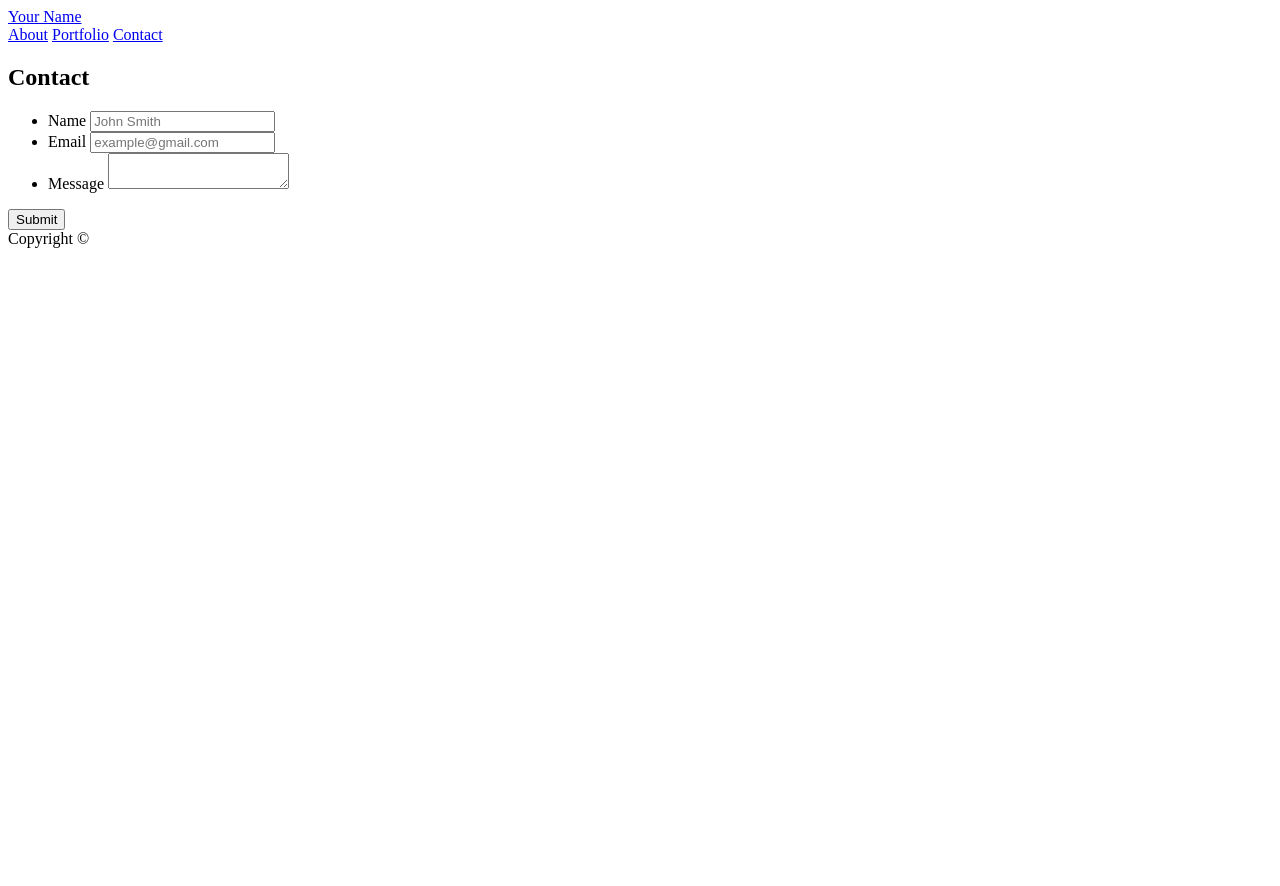
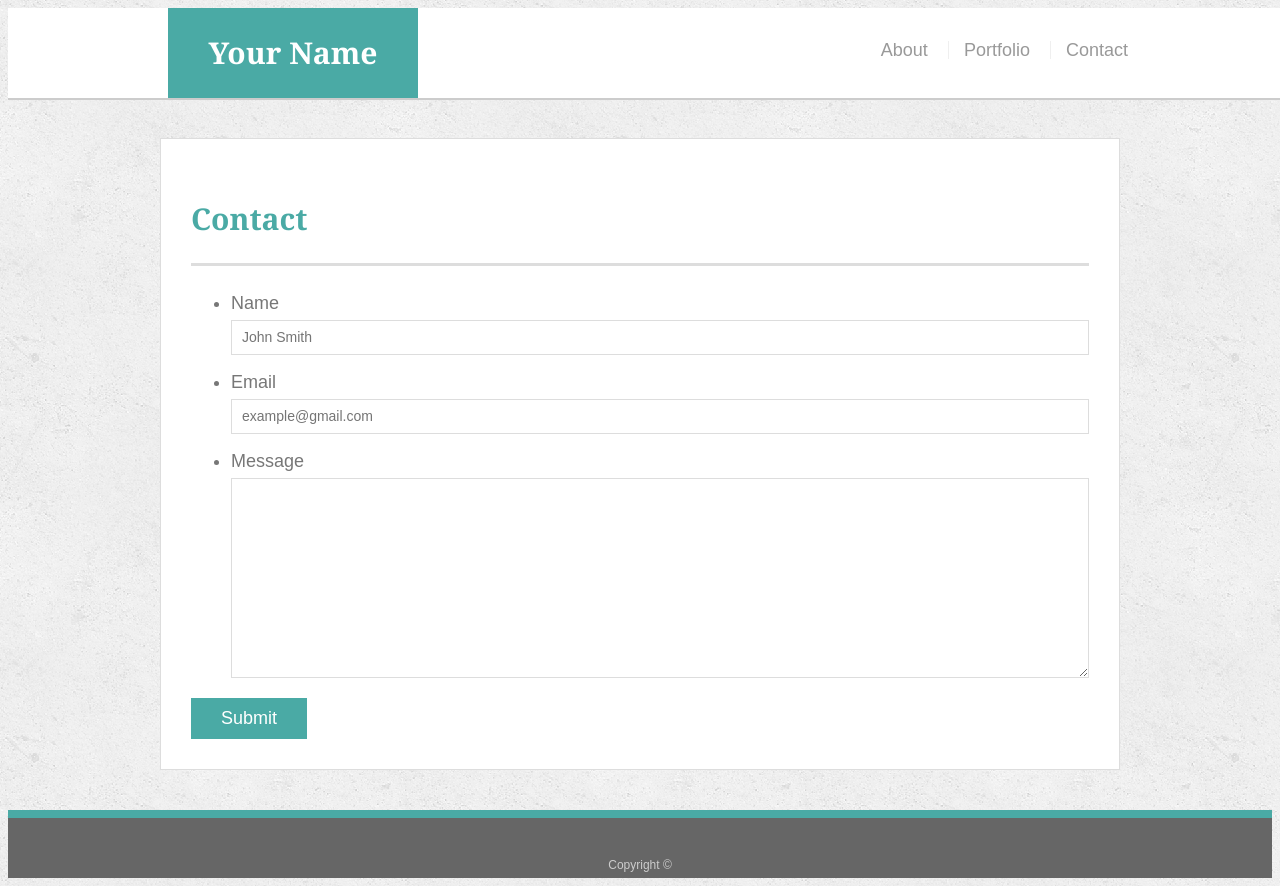
Before and after one commit to edriver4/Basic-Portfolio, a plain HTML site: page contact.html in a window 1280 px wide. Before the commit the page ends 800 px from the top, so only its background shows below. Drawn offline with Linux system fonts and the light colour scheme.

Commit message:
modify style.css and add images

```diff
--- a/assets/css/style.css
+++ b/assets/css/style.css
@@ -1,35 +1,217 @@
-.container2{
-    background-image: url("../images/cork-wallet.png");
-    background-repeat: repeat;
-}
+body {
+    font-family: Arial, "Helvetica Neue", Helvetica, sans-serif;
+    font-size: 18px;
+    line-height: 34px;
+    color: #777;
+    background: url("../images/concrete_seamless.png");
+  }
 
+  * {
+    box-sizing: border-box;
+  }
 
-.container1{
-    background-color: #ffffff;
-    border-color: #cccccc;
-}
+  /* general */
 
-.logo{
-    background-color: #4aaaaf;
-    font-family: Georgia, 'Times New Roman', Times, serif;
-    color:#ffffff;
+  .container {
+    width: 100%;
+    max-width: 960px;
+    margin: 0 auto;
+    clear: both;
+  }
+
+  h1,
+  h2,
+  h3,
+  p {
+    margin-bottom: 20px;
+  }
+
+  p:last-child {
+    margin-bottom: 0;
+  }
+
+  h1,
+  h2,
+  h3 {
+    font-family: Georgia, Times, "Times New Roman", serif;
+    font-weight: 700;
+    color: #4aaaa5;
+  }
+
+  h1 {
+    padding-bottom: 20px;
+    font-size: 30px;
+    line-height: 49px;
+    border-bottom: 3px solid #ddd;
+  }
+
+  h2,
+  h3 {
+    font-size: 22px;
+  }
+
+  /* header */
+
+  #masthead {
+    position: fixed;
+    z-index: 99;
+    width: 100%;
+    margin: 0 0 30px;
+    overflow: auto;
+    color: #fff;
+    background: #fff;
+    border-bottom: 2px solid #ccc;
+  }
+
+  #logo {
     float: left;
-    margin-left: 125px;
-    height:75px;
-    width: 450px;
-    font-weight: bold;
-    vertical-align: middle;
-}
+    width: 250px;
+    height: 90px;
+    font-family: Georgia, Times, "Times New Roman", serif;
+    font-size: 30px;
+    font-weight: 700;
+    line-height: 90px;
+    color: #fff;
+    text-align: center;
+    text-decoration: none;
+    background: #4aaaa5;
+  }
 
-.nav{
-    float:right;
+  nav {
+    float: right;
+    margin-top: 25px;
+  }
 
-}
+  nav a {
+    display: inline-block;
+    padding-left: 15px;
+    margin-left: 15px;
+    line-height: 18px;
+    color: #999;
+    text-decoration: none;
+    border-left: 1px solid #efefef;
+  }
 
-.content{
-    border-color: #dddddd;
-    background-color: #4aaa5;
-    font-family: Arial, helvetica, Helvetica Neue, sans-serif;
-    width:960px;
-    margin: 0px;
-}
+  nav a:first-child {
+    border-left: 0 none;
+  }
+
+  /* footer */
+
+  footer {
+    padding: 30px 0;
+    clear: both;
+    font-size: 12px;
+    color: #fff;
+    color: #ccc;
+    text-align: center;
+    background: #666;
+    border-top: 8px solid #4aaaa5;
+    height: 50px;
+  }
+
+  h3, h2 {
+    padding-bottom: 20px;
+    margin-bottom: 15px;
+    line-height: 22px;
+    border-bottom: 2px solid #eee;
+  }
+
+  /* main */
+
+  #main-container {
+    padding-top: 130px;
+    min-height: calc(100vh - 70px);
+  }
+
+  .main-section {
+    float: left;
+    width: 100%;
+    max-width: 960px;
+    padding: 30px;
+    margin: 0 0 40px;
+    background: #fff;
+    border: 1px solid #ddd;
+  }
+
+  /* portfolio page */
+
+  .work {
+    position: relative;
+    float: left;
+    width: 274px;
+    margin: 20px 0 25px;
+    overflow: auto;
+  }
+
+  .work:nth-child(even) {
+    margin-right: 40px;
+  }
+
+  .work img {
+    width: 100%;
+    border: 0 none;
+    opacity: 0.8;
+  }
+
+  .work h3 {
+    position: absolute;
+    bottom: 20px;
+    width: 100%;
+    padding: 15px;
+    margin-bottom: 0;
+    font-weight: 300;
+    line-height: 30px;
+    color: #fff;
+    text-align: center;
+    background: #4aaaa5;
+    border-bottom: 0;
+  }
+
+  .auth-image {
+    float: left;
+    width: 200px;
+    height: auto;
+    margin-top: 10px;
+    margin-right: 25px;
+  }
+
+  /* contact page */
+
+  #contact-form ul {
+    margin-bottom: 20px;
+  }
+
+  #contact-form li {
+    margin-bottom: 10px;
+  }
+
+  label,
+  input[type=text],
+  input[type=email],
+  textarea {
+    display: block;
+    width: 100%;
+  }
+
+  input[type=text],
+  input[type=email],
+  textarea {
+    height: 35px;
+    padding: 0 10px;
+    font-size: 14px;
+    border: 1px solid #ddd;
+  }
+
+  textarea {
+    height: 200px;
+  }
+
+  input[type=submit] {
+    padding: 10px 30px;
+    font-size: 18px;
+    color: #fff;
+    cursor: pointer;
+    background: #4aaaa5;
+    border: 0 none;
+  }
```
Also changed, not shown: assets/images/cat.jpg (added), assets/images/concrete_seamless.png (added), assets/images/technics-q-c-640-480-1.jpg (added), assets/images/technics-q-c-640-480-2.jpg (added), assets/images/technics-q-c-640-480-5.jpg (added), assets/images/technics-q-c-640-480-7.jpg (added), assets/images/technics-q-c-640-480-9.jpg (added).
